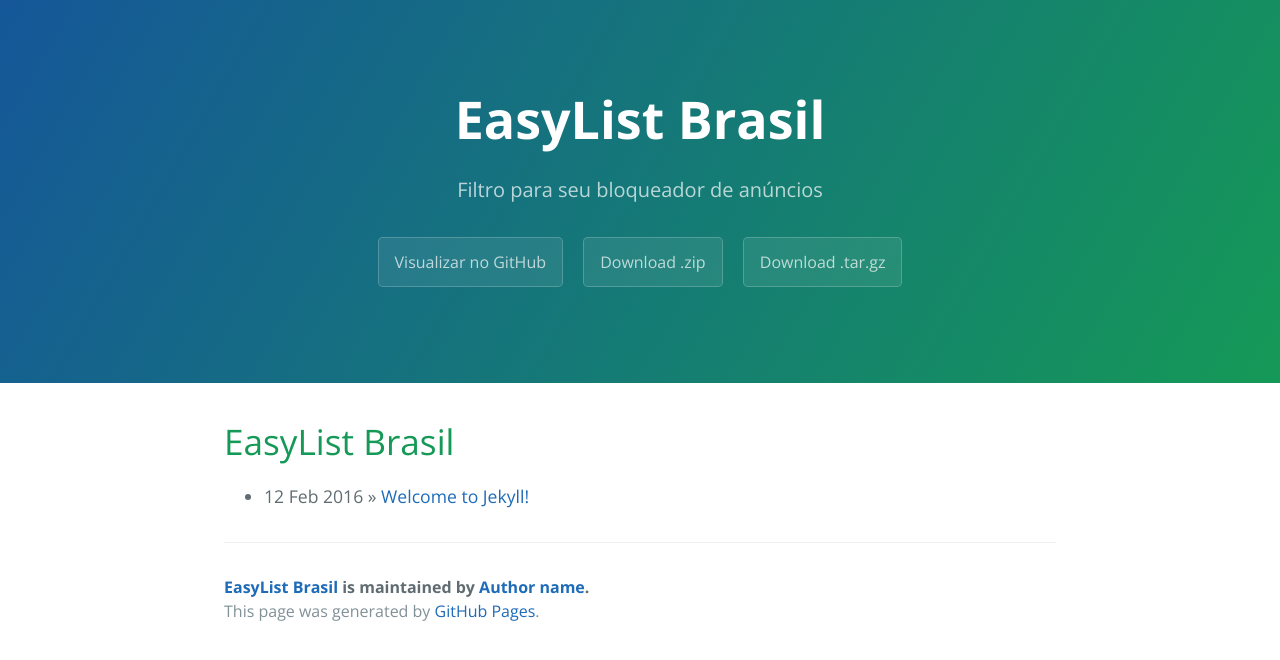
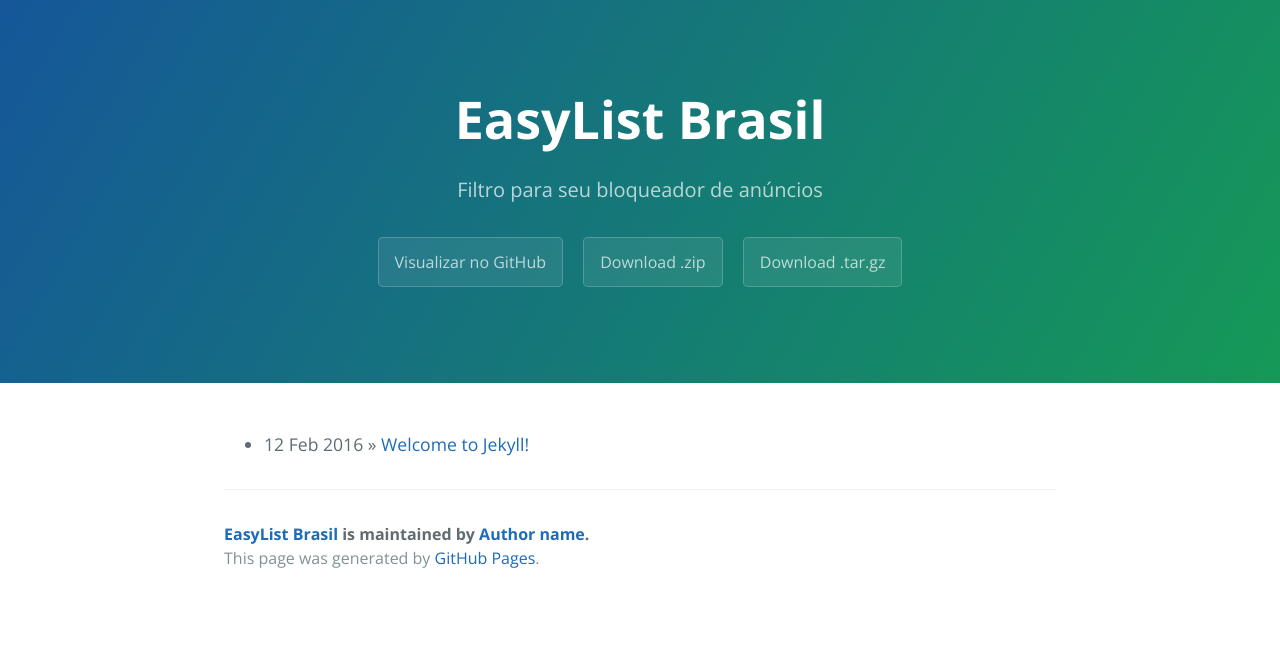
Before and after one commit to easylistbrasil/easylistbrasil.github.io, a Jekyll site: the page built from index.html, in a window 1280 px wide. Shown: the top 660 px of the page. Built offline with Jekyll 4.4.1, drawn with Linux system fonts in a browser that asks for light colours; the list of posts is cut into pages by our own code.

Commit message:
Update index.html

```diff
--- a/index.html
+++ b/index.html
@@ -4,7 +4,7 @@
 ---
 
 <div id="home">
-  <h1>EasyList Brasil</h1>
+  <h1>{{ site.name }}</h1>
   <ul class="posts">
     {% for post in site.posts %}
       <li><span>{{ post.date | date_to_string }}</span> &raquo; <a href="{{ site.baseurl }}{{ post.url }}">{{ post.title }}</a></li>
```
